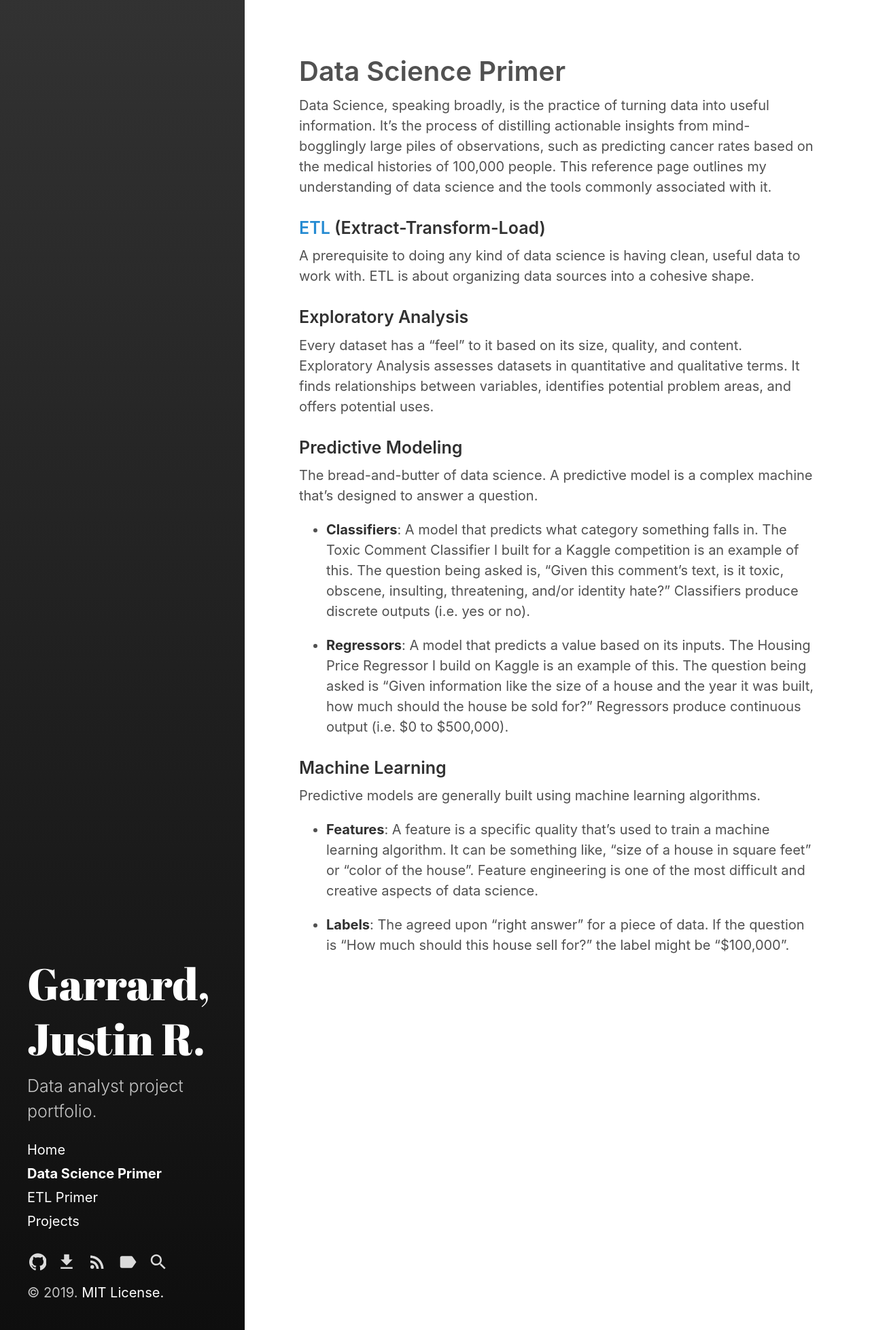
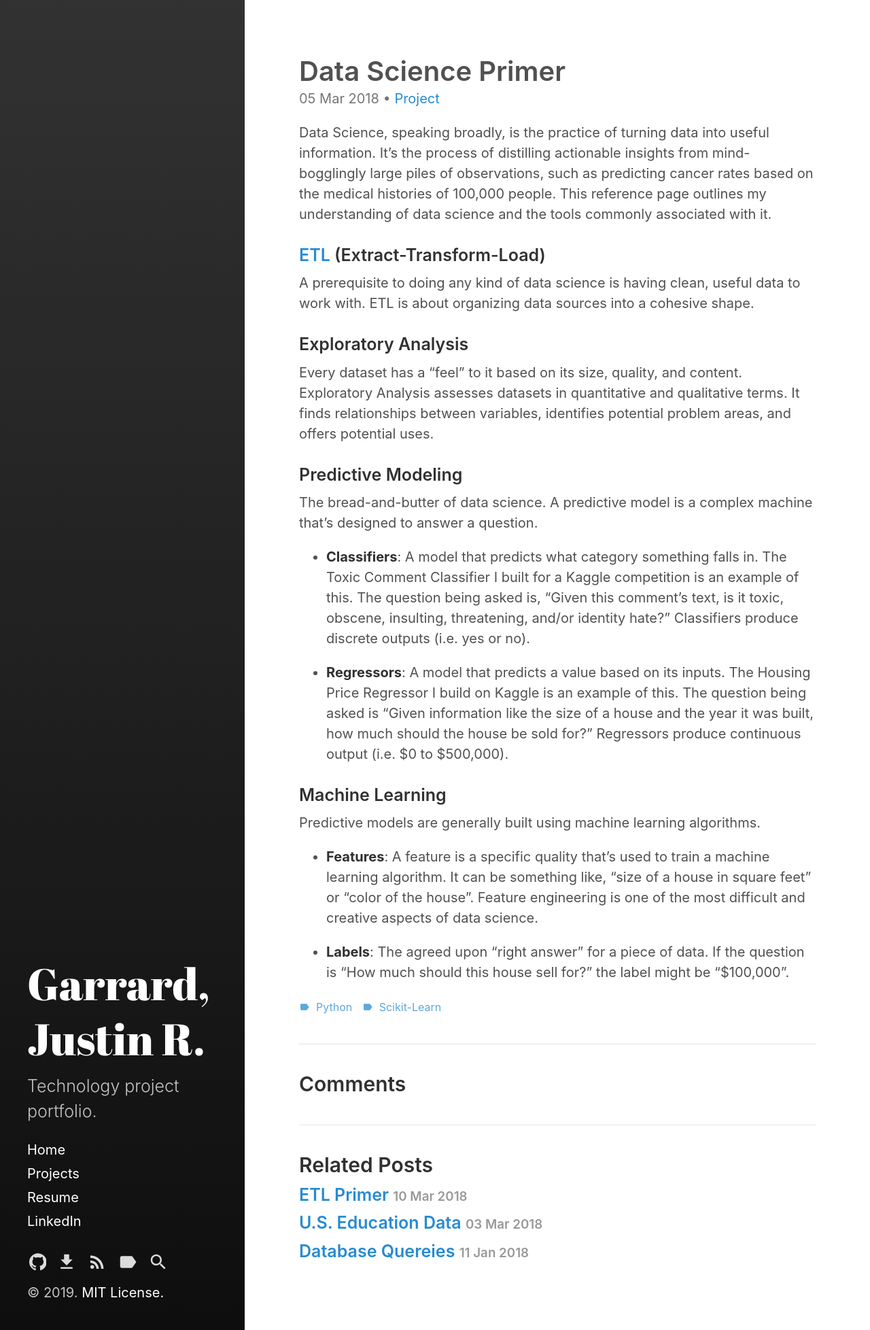
Before and after one commit to justinrgarrard/justinrgarrard.github.io, a Jekyll site: the page built from _posts/2018-03-05-Data_Science_Primer.md, in a window 1280 px wide. Shown: the whole page at 68% size. Built offline with Jekyll 4.4.1, drawn with Linux system fonts in a browser that asks for light colours.

Commit message:
Refurbished for 2019

```diff
--- a/_config.yml
+++ b/_config.yml
@@ -4,8 +4,8 @@ highlighter:      rouge
 
 # Setup
 title:            Garrard, Justin R.
-tagline:          'Data Analyst project portfolio'
-description:      'Data analyst project portfolio. '
+tagline:          'Technology project portfolio'
+description:      'Technology project portfolio. '
 url:              https://justinrgarrard.github.io/
 baseurl:          # the optional subpath of your site, e.g. "/blog"
                   # NB: This applies to all pages in your Jekyll site.
--- a/_includes/custom-nav-links.html
+++ b/_includes/custom-nav-links.html
@@ -1 +1,3 @@
 <!-- Optional additional links to insert in sidebar nav -->
+<a href=https://s3.amazonaws.com/jrg-resume/JRG_Resume.pdf target="_blank">Resume</a>
+<a href=https://www.linkedin.com/in/justinrgarrard/ target="_blank">LinkedIn</a>
--- a/_layouts/index.html
+++ b/_layouts/index.html
@@ -2,7 +2,3 @@
 layout: page
 title: About
 ---
-
-Justin Garrard is an amateur data scientist in Meridian, Idaho. He holds a Bachelor's degree in Computer Science from Boise State University and a Data Analyst certification from Udacity. He also goes by the name Roy.
-
-This page is hosted on [GitHub Pages](https://pages.github.com/). The theme, [Hydeout](https://github.com/fongandrew/hydeout), was designed by Andrew Fong.
--- a/category/DataSciencePrimer.md
+++ b/_posts/2018-03-05-Data_Science_Primer.md
@@ -1,7 +1,11 @@
 ---
-layout: category
-title: Data Science Primer
-category: DataSciencePrimer
+layout: post
+title: "Data Science Primer"
+categories:
+  - Project
+tags:
+  - Python
+  - scikit-learn
 ---
 
 Data Science, speaking broadly, is the practice of turning data into useful information. It's the process of distilling actionable insights from mind-bogglingly large piles of observations, such as predicting cancer rates based on the medical histories of 100,000 people. This reference page outlines my understanding of data science and the tools commonly associated with it.
```
Also changed, not shown: _posts/2018-03-10-ETL_Primer.md.md (renamed from category/ETLPrimer.md, +6 -3 lines), index.md (+1 -3 lines), Gemfile.lock.
